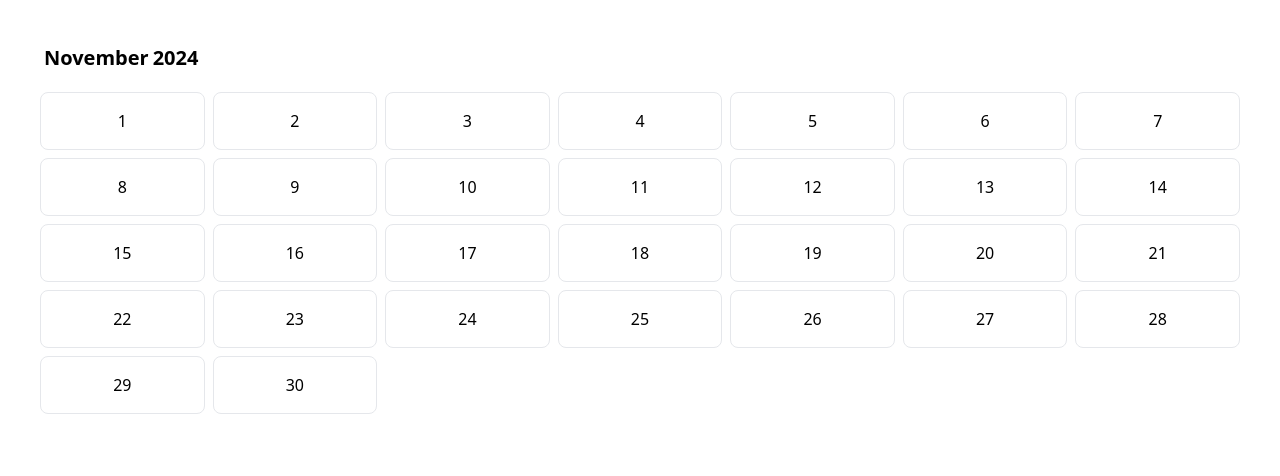
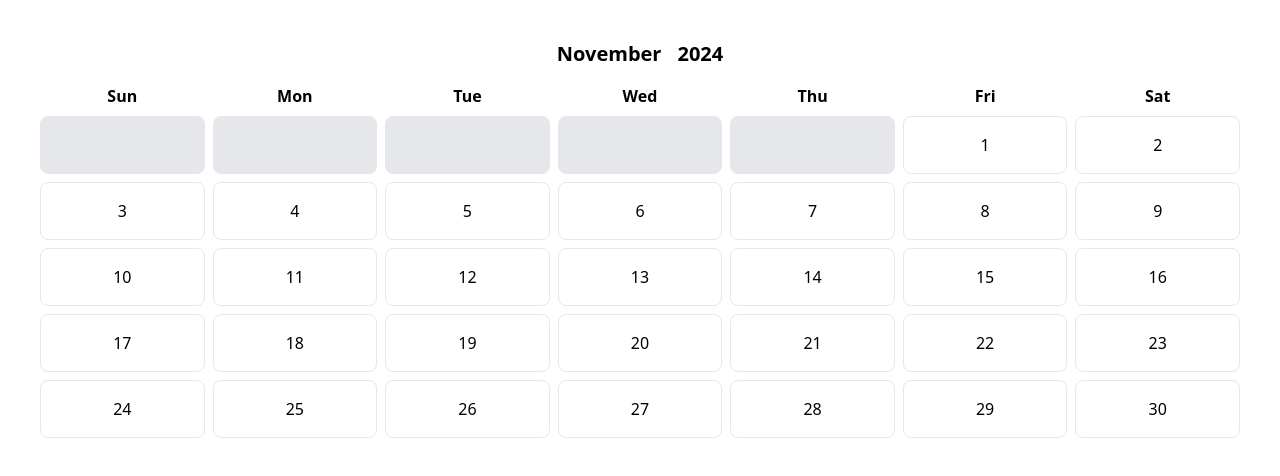
Before and after one commit to Julobulo/Calendar-React, a React (Vite) app in the folder calendar/: page / in a window 1280 px wide. Shown: the top 476 px of the page. Built offline with nearby package versions, Linux system fonts and the light colour scheme.

Commit message:
added columns for each day
Days that aren't part of the current month are not clickable and in grey

```diff
--- a/calendar/src/components/Calendar.tsx
+++ b/calendar/src/components/Calendar.tsx
@@ -5,19 +5,24 @@ const Calendar = () => {
     const [showYearPopup, setShowYearPopup] = useState(false);
     const [showMonthPopup, setShowMonthPopup] = useState(false);
     const [selectedDay, setSelectedDay] = useState<number | null>(null);
+    const [isChanged, setIsChanged] = useState(false);
 
     const daysInMonth = (year: number, month: number) => {
         return new Date(year, month + 1, 0).getDate();
     };
 
+    const firstDayOfMonth = (year: number, month: number) => {
+        return new Date(year, month, 1).getDay();
+    };
+
     const handleYearChange = (newYear: number) => {
         setCurrentDate(new Date(newYear, currentDate.getMonth(), 1));
-    // setShowYearPopup(false);
+        setIsChanged(true);
     };
 
     const handleMonthChange = (newMonth: number) => {
         setCurrentDate(new Date(currentDate.getFullYear(), newMonth, 1));
-    // setShowMonthPopup(false);
+        setIsChanged(true);
     };
 
     const handleDayClick = (day: number) => {
@@ -31,6 +36,7 @@ const Calendar = () => {
     const year = currentDate.getFullYear();
     const month = currentDate.getMonth();
     const days = daysInMonth(year, month);
+    const startDay = firstDayOfMonth(year, month);
 
     const monthNames = [
         "January",
@@ -47,19 +53,27 @@ const Calendar = () => {
         "December",
     ];
 
+    const dayNames = ["Sun", "Mon", "Tue", "Wed", "Thu", "Fri", "Sat"];
+
     return (
         <div className="p-10">
             {/* Header */}
-      <div className="mb-4">
+            <div className="mb-4 flex justify-center space-x-4">
                 <button
-          className="text-xl font-bold m-1"
-          onClick={() => setShowMonthPopup(true)}
+                    className="text-xl font-bold"
+                    onClick={() => {
+                        setShowMonthPopup(true);
+                        setIsChanged(false);
+                    }}
                 >
                     {monthNames[month]}
                 </button>
                 <button
-          className="text-xl font-bold m-1 ml-0"
-          onClick={() => setShowYearPopup(true)}
+                    className="text-xl font-bold"
+                    onClick={() => {
+                        setShowYearPopup(true);
+                        setIsChanged(false);
+                    }}
                 >
                     {year}
                 </button>
@@ -67,6 +81,24 @@ const Calendar = () => {
 
             {/* Calendar Grid */}
             <div className="grid grid-cols-7 gap-2 text-center">
+                {/* Day Names */}
+                {dayNames.map((day, index) => (
+                    <div key={index} className="font-bold">
+                        {day}
+                    </div>
+                ))}
+
+                {/* Grey Boxes for Non-Month Days */}
+                {Array.from({ length: startDay }, (_, i) => (
+                    <div
+                        key={`start-${i}`}
+                        className="p-4 border bg-gray-200 text-gray-400 rounded-lg"
+                    >
+                        {/* Empty */}
+                    </div>
+                ))}
+
+                {/* Days of the Month */}
                 {Array.from({ length: days }, (_, i) => (
                     <div
                         key={i}
@@ -76,6 +108,19 @@ const Calendar = () => {
                         {i + 1}
                     </div>
                 ))}
+
+                {/* Grey Boxes for Remaining Non-Month Days */}
+                {Array.from(
+                    { length: (7 - ((startDay + days) % 7)) % 7 },
+                    (_, i) => (
+                        <div
+                            key={`end-${i}`}
+                            className="p-4 border bg-gray-200 text-gray-400 rounded-lg"
+                        >
+                            {/* Empty */}
+                        </div>
+                    )
+                )}
             </div>
 
             {/* Day Popup */}
@@ -110,7 +155,7 @@ const Calendar = () => {
                             className="mt-4 px-4 py-2 bg-blue-500 text-white rounded hover:bg-blue-600"
                             onClick={() => setShowYearPopup(false)}
                         >
-              Close
+                            {isChanged ? "Change" : "Close"}
                         </button>
                     </div>
                 </div>
@@ -136,7 +181,7 @@ const Calendar = () => {
                             className="mt-4 px-4 py-2 bg-blue-500 text-white rounded hover:bg-blue-600"
                             onClick={() => setShowMonthPopup(false)}
                         >
-              Close
+                            {isChanged ? "Change" : "Close"}
                         </button>
                     </div>
                 </div>
```
Lines whose indentation alone changed are shown as unchanged.
